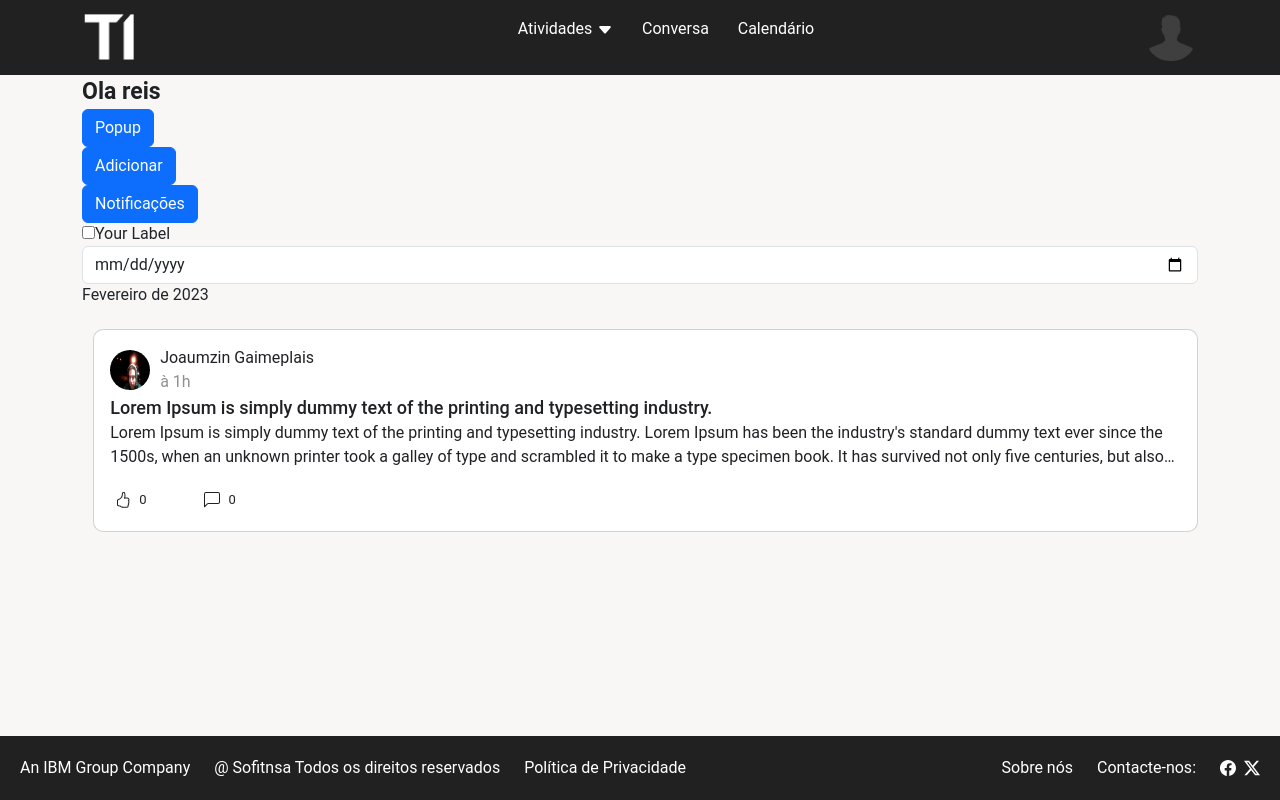
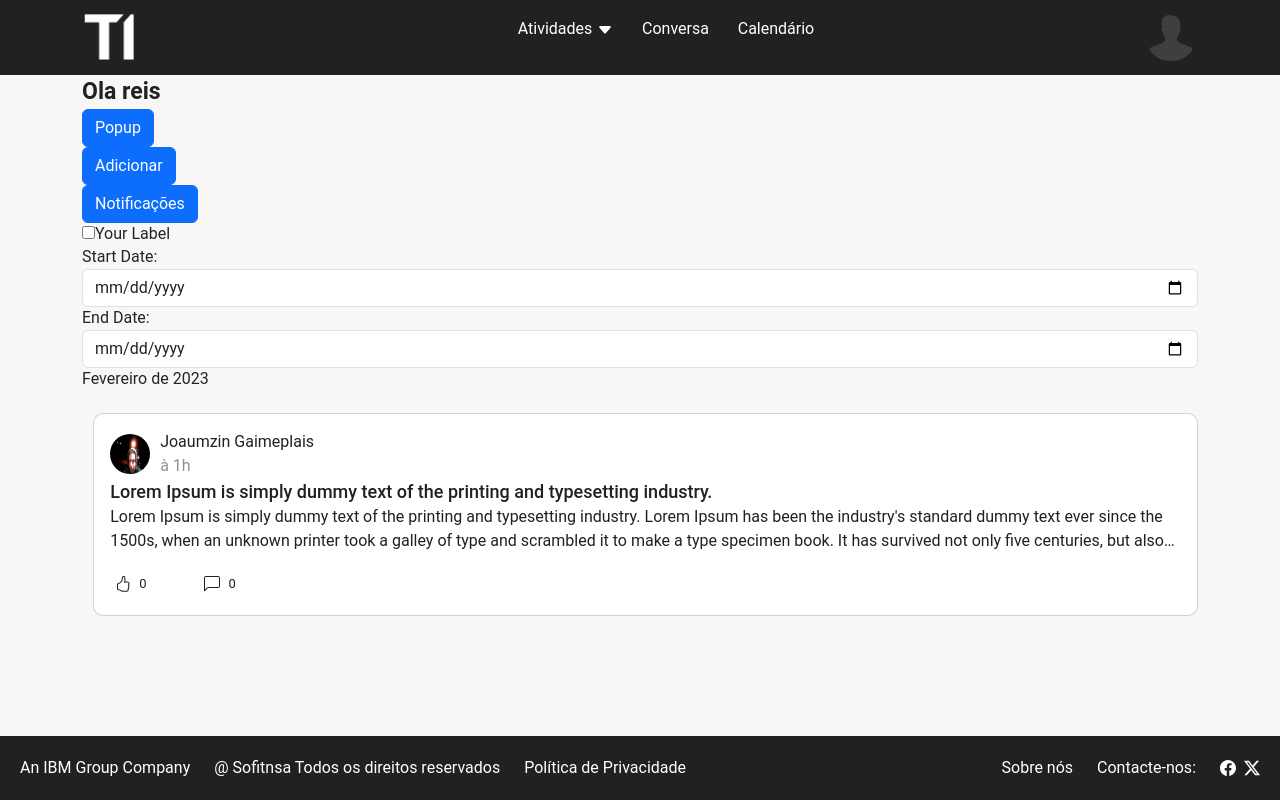
Before and after one commit to pint2024/web, a React (Create React App) app: page /atividade in a window 1280 px wide. Built offline with nearby package versions, Linux system fonts and the light colour scheme.

Commit message:
date picker start e end date

```diff
--- a/src/components/form/datePicker.jsx
+++ b/src/components/form/datePicker.jsx
@@ -1,18 +1,35 @@
 import React, { useState } from "react";
 
 export function DatePicker() {
-	const [selectedDate, setSelectedDate] = useState("");
+  const [startDate, setStartDate] = useState("");
+  const [endDate, setEndDate] = useState("");
 
-	const handleDateChange = (e) => {
-		setSelectedDate(e.target.value);
+  const handleStartDateChange = (e) => {
+    setStartDate(e.target.value);
+  };
+
+  const handleEndDateChange = (e) => {
+    setEndDate(e.target.value);
   };
 
   return (
+    <div>
+      <label htmlFor="startDatePicker">Start Date:</label>
       <input
         type="date"
-			value={selectedDate}
-			onChange={handleDateChange}
+        id="startDatePicker"
+        value={startDate}
+        onChange={handleStartDateChange}
         className="form-control"
       />
+      <label htmlFor="endDatePicker">End Date:</label>
+      <input
+        type="date"
+        id="endDatePicker"
+        value={endDate}
+        onChange={handleEndDateChange}
+        className="form-control"
+      />
+    </div>
   );
 }
```
Lines whose indentation alone changed are shown as unchanged.
